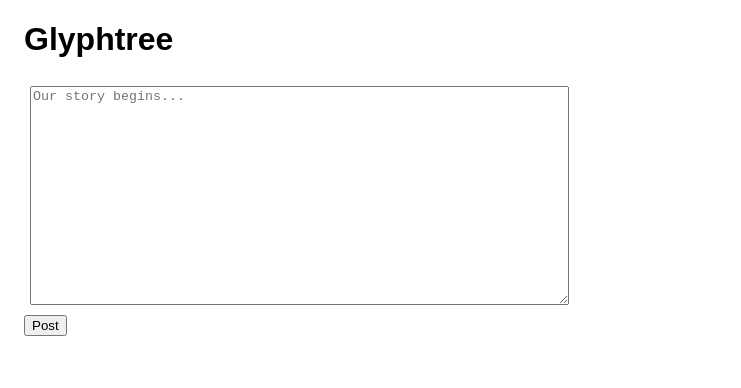
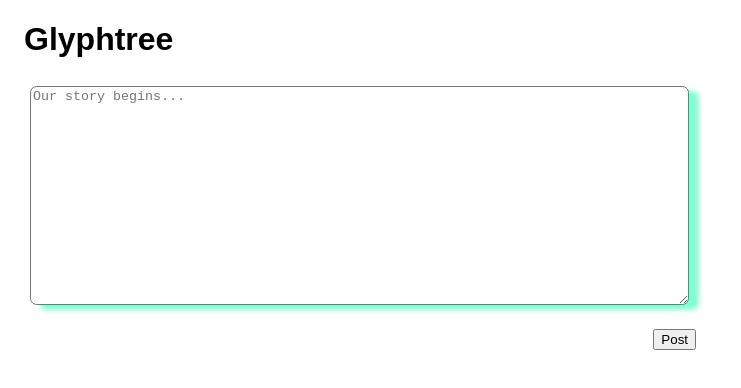
Before and after one commit to ona-narbutas/Glyphtree, a React app: page / in a window 1280 px wide. Shown: the top 388 px of the page, without its empty margins (0-741 px from the left). Built offline with nearby package versions, Linux system fonts and the light colour scheme; no server answers.

Commit message:
Clicking 'Continue' fires a dispatch to continueTextActionCreator (needs to made)

```diff
--- a/public/App.css
+++ b/public/App.css
@@ -5,6 +5,41 @@
 
 .text-field {
   height: 16em;
+  width: 49em;
+  margin: 6px;
+  border-radius: .5em;
+  box-shadow: 10px 5px 5px aquamarine;
+}
+
+.root-post {
+  width: 42em;
+  justify-content: space-between;
+  flex-direction: column;
+  display: flex;
+}
+
+.feed-box {
+  height: 8em;
   width: 40em;
-  margin: 6px;
+  margin-left: 6px;
+  margin-bottom: 12px;
+  margin-top: 12px;
+  padding: 6px;
+  border: 1px solid gray;
+  box-shadow: 10px 5px 5px aquamarine;
+  border-radius: .5em;
+  justify-content: space-between;
+  flex-direction: column;
+  display: flex;
 }
+
+.button-container {
+  justify-content: flex-end;
+  display: flex;
+}
+
+.continue-focus {
+  display: fixed;
+  top: 20;
+  left: 20;
+}
--- a/src/components/FeedItem.js
+++ b/src/components/FeedItem.js
@@ -1,9 +1,16 @@
 import React, { Component } from 'react';
 
 export default function FeedItem (props) {
-  console.log('rendering FeedItem')
-  console.log('FeedItem props ', props)
+  function clickHandler() {
+    props.continue(props._id)
+  }
   return (
-    <div id={props._id}>{props.content}</div>
+    <div className='feed-box' id={props._id}>
+      {props.content}
+      <div className='button-container'>
+        {/* <button onClick={clickHandler}>Continue!</button> */}
+        <button onClick={props.continue}>Continue!</button>
+      </div>
+      </div>
   )
 }
--- a/src/components/LatestUserPost.js
+++ b/src/components/LatestUserPost.js
@@ -3,9 +3,16 @@ import React, { Component } from 'react';
 export default function LatestUserPost (props) {
   const currentID = (props.newPost) ? props.newPost._id : 0;
   const content = (props.newPost) ? props.newPost.content : '';
-  return(
-    <div className='latest-user-post' id={currentID}>
-      <p>{content}</p>
-    </div>
-  )
+  if (props.newPost) {
+    return(
+      <div className='feed-box' id={currentID}>
+        {content}
+        <div className='button-container'>
+          <button>Continue!</button>
+        </div>
+      </div>
+    )
+  } else {
+    return;
+  }
 }
--- a/src/components/NewPost.js
+++ b/src/components/NewPost.js
@@ -15,7 +15,9 @@ export default function NewPost(props) {
       <form className='root-post'>
         <textarea className='text-field' name='text-field' id='root-post' placeholder='Our story begins...' onChange={props.enterText}></textarea>
         <br></br>
-        <button type='button' onClick={clickHandler}>Post</button>
+        <div className='button-container'>
+          <button type='button' onClick={clickHandler}>Post</button>
+        </div>
       </form>
     </div>
   )
--- a/src/containers/RootsDisplay.js
+++ b/src/containers/RootsDisplay.js
@@ -11,6 +11,9 @@ const mapStateToProps = state => ({
 const mapDispatchToProps = dispatch => ({
   loadFeed: (feedData) => {
     dispatch(feedActionCreator(feedData))
+  },
+  continue: (parentId) => {
+    dispatch(continueTextActionCreator(parentId))
   }
 })
 
@@ -31,7 +34,11 @@ class RootsDisplay extends React.Component {
     for (const item in this.props.feed) {
       // console.log('iterating over this.props.feed')
       if (!document.getElementById(`${this.props.feed[item]._id}`)) {
-        feedItemArray.push(<FeedItem _id={this.props.feed[item]._id} key={this.props.feed[item]._id} content={this.props.feed[item].content}/>)
+        feedItemArray.push(<FeedItem _id={
+          this.props.feed[item]._id}
+          key={this.props.feed[item]._id}
+          content={this.props.feed[item].content}
+          continue={this.props.continue} />)
       }
     }
     feedItemArray = feedItemArray.reverse();
```
Also changed, not shown: src/containers/ContinueTextField.js (added, +24 -0 lines).
